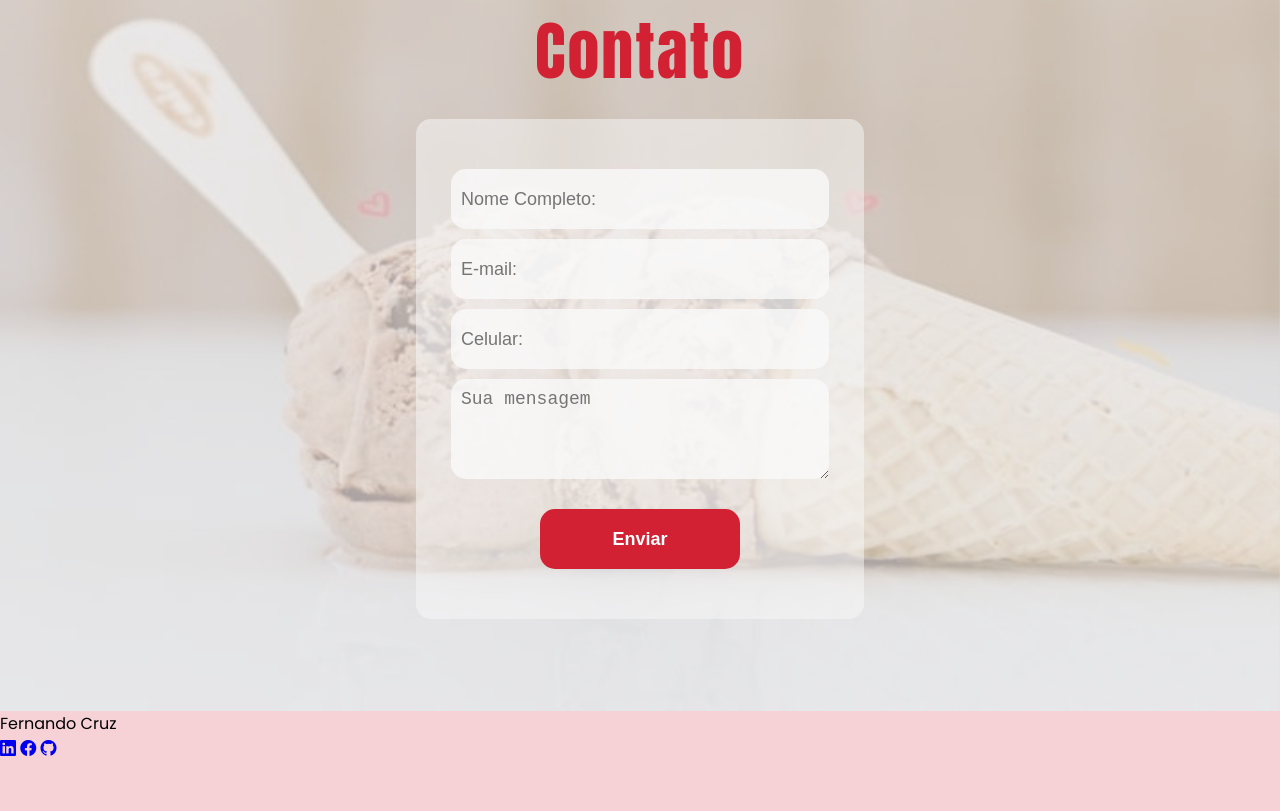
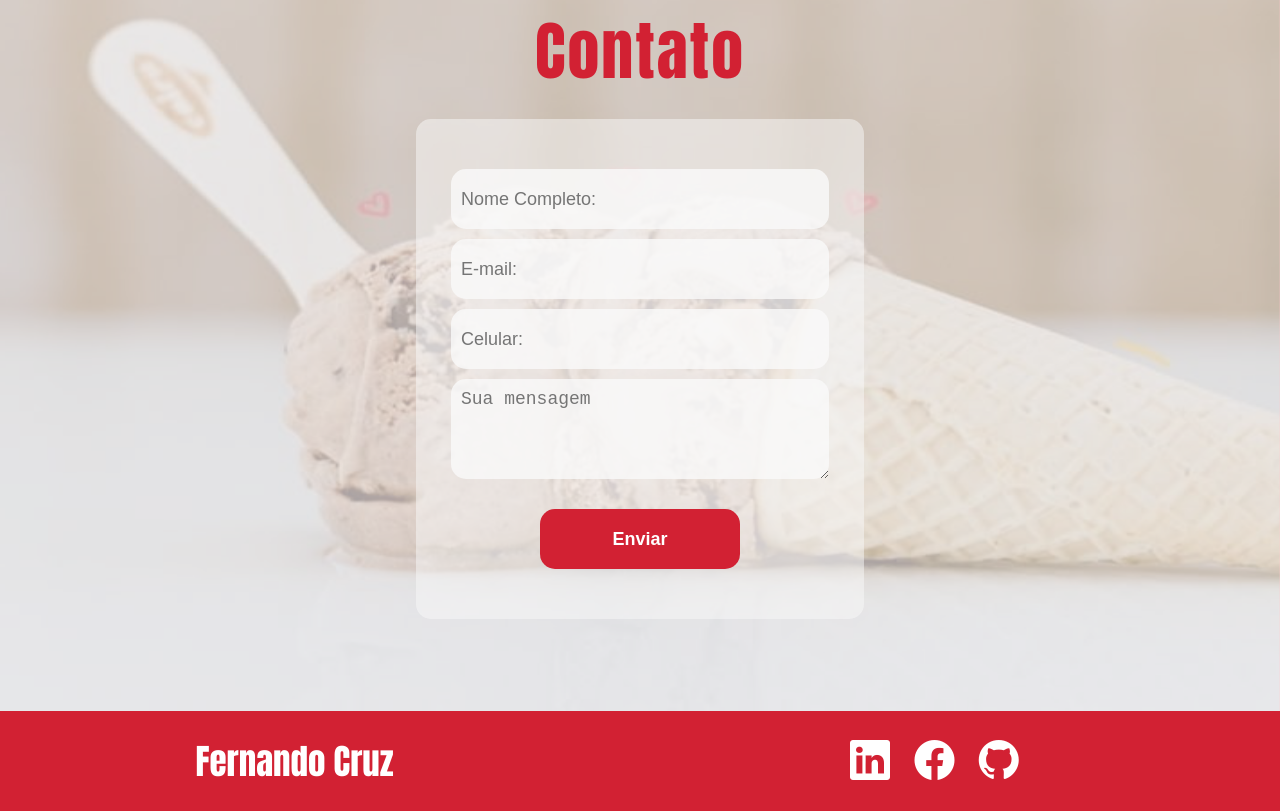
Before and after one commit to NandoCruz/sorvetes-cairu, a plain HTML site: page index.html in a window 1280 px wide. Shown: the part 2489-3300 px from the top of the page. Before the commit the page ends 3250 px from the top, so only its background shows below. Drawn offline with nearby package versions, Linux system fonts and the light colour scheme.

Commit message:
Adicionando redes sociais
Adicionando as redes sociais no roda pé da página

```diff
--- a/index.html
+++ b/index.html
@@ -134,8 +134,8 @@
         </div>
         <div class="redes-sociais">
             <div class="rede-social">
-                <a class="logo-linkedin" href="#"><i class="bi bi-linkedin"></i></a>
-                <a class="logo" href="#"><i class="bi bi-facebook"></i></a>
+                <a class="logo-linkedin" href="https://www.linkedin.com/in/fernandocruzdeaguiar/"><i class="bi bi-linkedin"></i></a>
+                <a class="logo" href="https://www.facebook.com/fcruz6241"><i class="bi bi-facebook"></i></a>
                 <a class="logo" href="https://github.com/NandoCruz/"><i class="bi bi-github"></i></a>
             </div> <!-- LOGO GITHUB -->
         </div>
--- a/style.css
+++ b/style.css
@@ -376,3 +376,38 @@ section.contato{
         }
     }
 }
+
+footer{
+    width: 100vw;
+    height: 100px;
+    display: flex;
+    justify-content: space-around;
+    align-items: center;
+    color: #fff;
+    background-color: #D22133;
+
+    & p{
+        font-family: Impact;
+        font-size: 35px;
+    }
+
+    & .redes-sociais{
+        width: 300px;
+        height: 80px;
+        display: flex;
+        justify-content: center;
+        align-items: center;
+
+        & .logo, .logo-linkedin{
+            width: 80px;
+            height: 60px;
+            margin: 0 10px;
+            cursor: pointer;
+
+            & i{
+                font-size: 40px;
+                color: #fff;
+            }
+        }
+    }
+}
```
